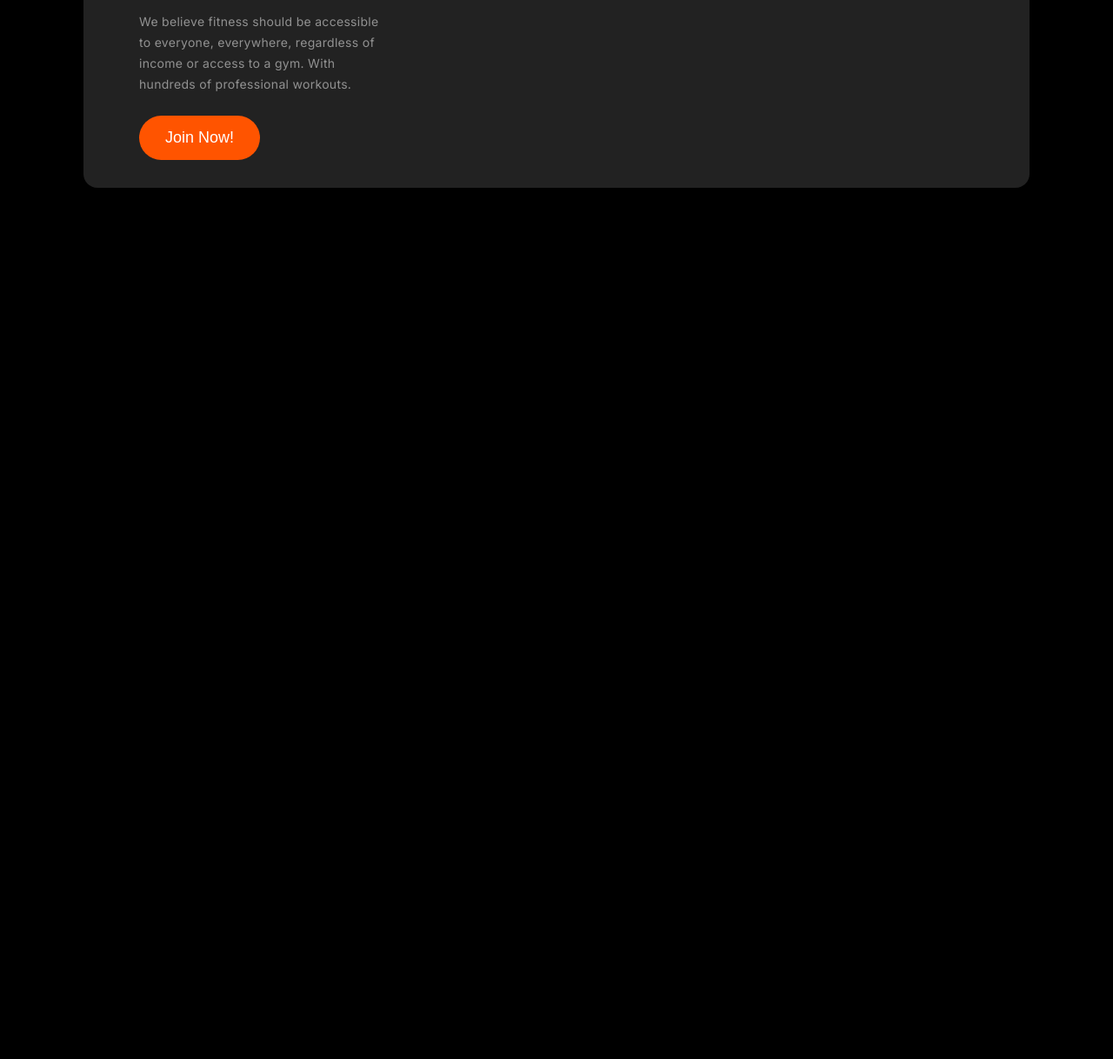
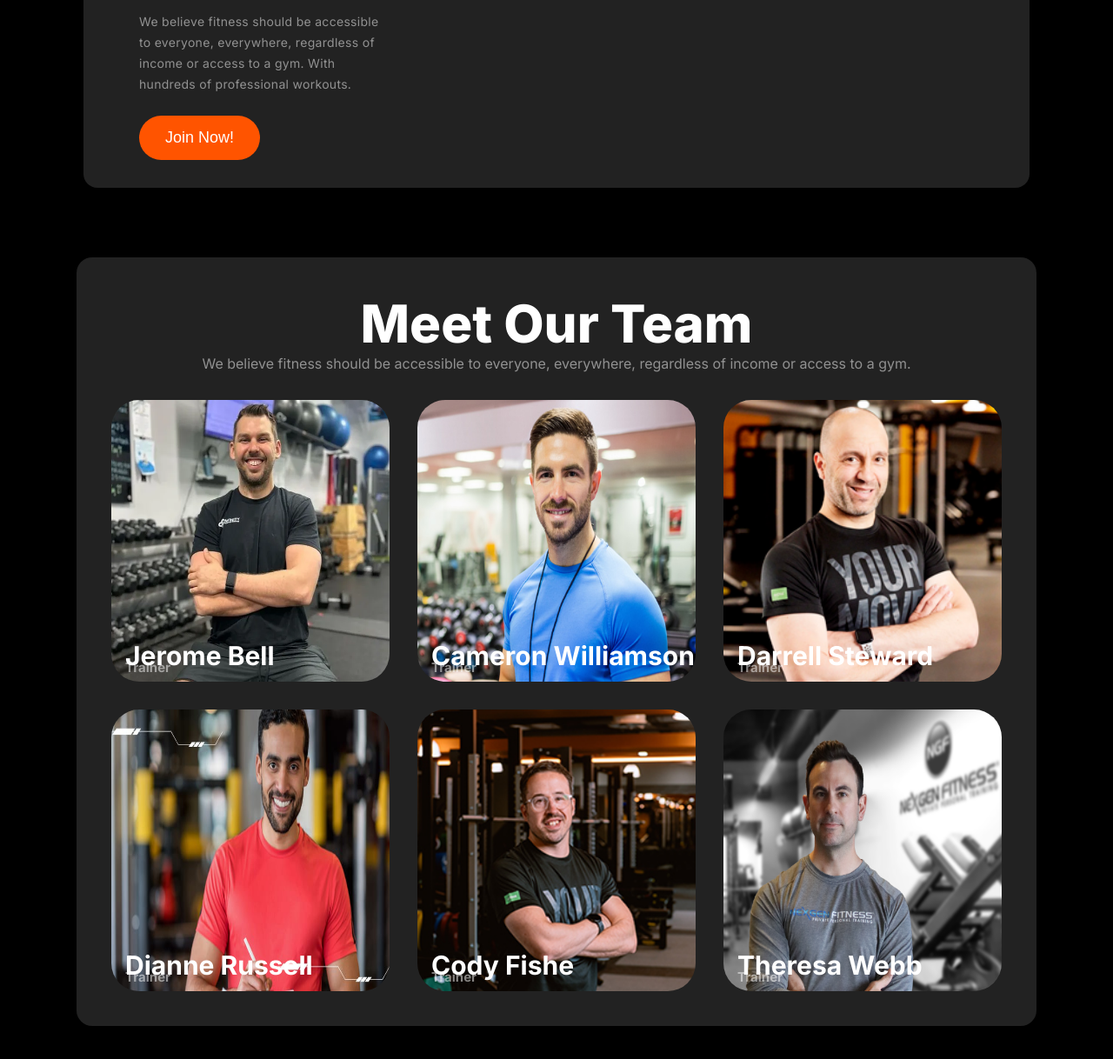
Before and after one commit to Masudrana95/assignment-2, a plain HTML site: page index.html in a window 1280 px wide. Shown: the part 1878-3096 px from the top of the page at 87% size. Before the commit the page ends 2174 px from the top, so only its background shows below. Drawn offline with Linux system fonts and the light colour scheme.

Commit message:
Team section complete

```diff
--- a/index.html
+++ b/index.html
@@ -92,5 +92,44 @@
             <img src="./images/run.jpg" alt="">
         </div>
 </section>
+<!-- Tem section -->
+<section class="container team">
+    <div class="teams-container">
+        <h3>Meet Our Team</h3>
+        <p>We believe fitness should be accessible to everyone, everywhere, regardless of income or access to a gym.</p>
+    </div>
+    <div class="colurm-1">
+        <div class="team-card">
+            <img src="./images/trainer1.png" alt="">
+            <h4 class="team-name">Jerome Bell</h4>
+            <h6 class="team-skils">Trainer</h6>
+        </div>
+        <div class="team-card">
+            <img src="./images/trainer2.png" alt="">
+            <h4 class="team-name">Cameron Williamson</h4>
+            <h6 class="team-skils">Trainer</h6>
+        </div>
+        <div class="team-card">
+            <img src="./images/trainer3.png" alt="">
+            <h4 class="team-name">Darrell Steward</h4>
+            <h6 class="team-skils">Trainer</h6>
+        </div>
+        <div class="team-card">
+            <img src="./images/trainer4.png" alt="">
+            <h4 class="team-name">Dianne Russell</h4>
+            <h6 class="team-skils">Trainer</h6>
+        </div>
+        <div class="team-card">
+            <img src="./images/trainer5.png" alt="">
+            <h4 class="team-name">Cody Fishe</h4>
+            <h6 class="team-skils">Trainer</h6>
+        </div>
+        <div class="team-card">
+            <img src="./images/trainer6.png" alt="">
+            <h4 class="team-name">Theresa Webb</h4>
+            <h6 class="team-skils">Trainer</h6>
+        </div>
+    </div>
+</section>
 </body>
 </html>
--- a/styles/style.css
+++ b/styles/style.css
@@ -194,3 +194,51 @@ p{
     letter-spacing: 0.3px;
     text-align: left;
 }
+/* Team style */
+.team{
+    border-radius: 18px;
+    background: rgb(34 34 34);
+    padding: 40px;
+}
+.teams-container{
+    padding-bottom: 2rem;
+    text-align: center;
+}
+.teams-container h3{
+    font-size: 60px;
+}
+.teams-container p{
+    color:rgba(255, 255, 255, 0.5);
+}
+.colurm-1{
+    display: grid;
+    grid-template-columns: repeat(3, 1fr);
+    gap: 2rem;
+}
+.team-card img{
+    width: 100%;
+    height: 100%;
+    border-radius: 2rem;
+}
+.team-card{
+    text-align: left;
+    position: relative;
+}
+.team-name{
+    position: absolute;
+    top: 85%;
+    left: 5%;
+    color: white;
+    font-size: 30px;
+    font-weight: bold;
+    /* transform: translate(-50%, -50%); */
+}
+.team-skils{
+    position: absolute;
+    top: 92%;
+    left: 5%;
+    color: rgba(255, 255, 255, 0.5);
+    font-size: 15px;
+    /* font-weight: bold; */
+    /* transform: translate(-50%, -50%); */
+}
```
